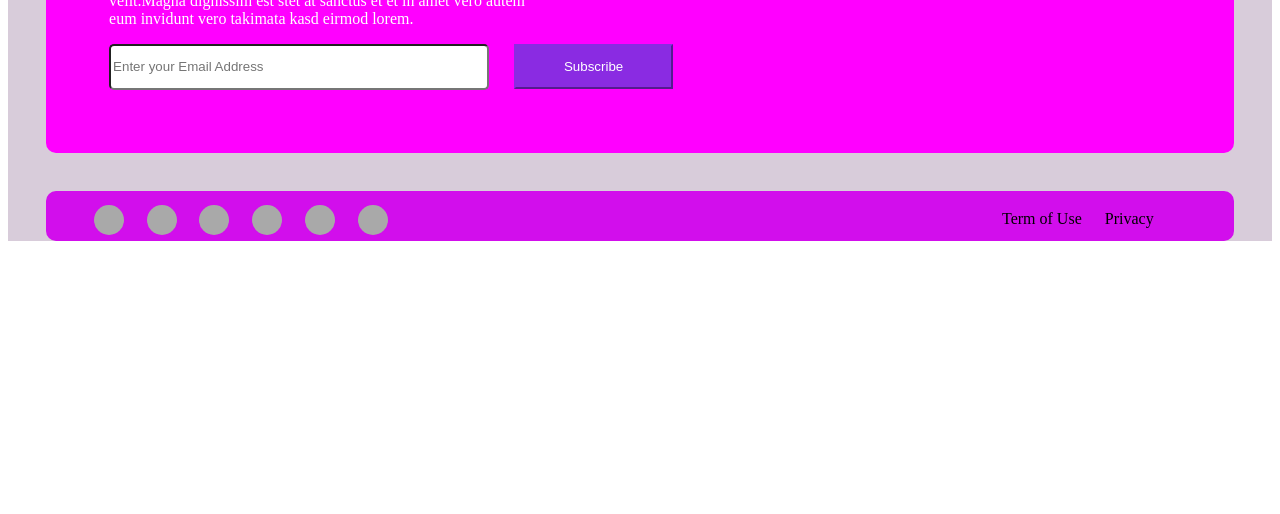
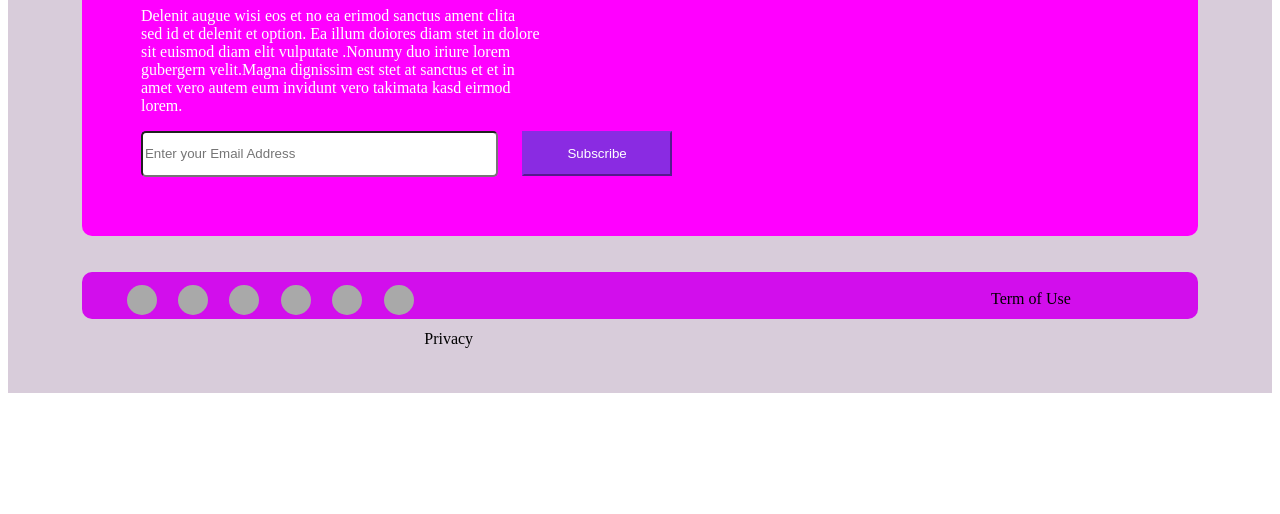
Before and after one commit to mohamedhejjo/home_work5, a plain HTML site: page index.html in a window 1280 px wide. Shown: the part 286-800 px from the top of the page. Drawn offline with Linux system fonts and the light colour scheme.

Commit message:
قمت باضافة ملف css وملف html

```diff
--- a/style.css
+++ b/style.css
@@ -27,4 +27,4 @@ height: 30px;}
         border-radius: 5%;border-color:#d20eec ;text-align: center;margin-left: 2%;width: 80px;}
         .p11{float: left;margin-left: 2%;}
         #div6{margin: 1%;}
-        #div{background-color: #d8ccda;}
+        #div{background-color: #d8ccda;padding: 3%;}
```
